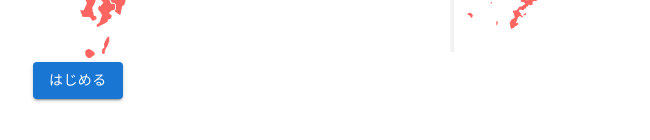
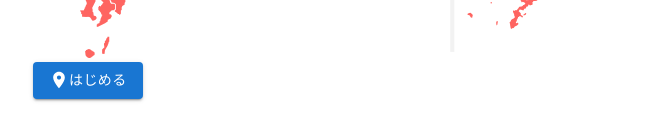
Before and after one commit to Apocalyptic-Wonderboiled/wonder-app, a React (Create React App) app: page / in a window 1280 px wide. Shown: the part 540-680 px from the top of the page, without its empty margins (31-681 px from the left). Built offline with nearby package versions, Linux system fonts and the light colour scheme.

Commit message:
#16 ボタンにアイコン追加

```diff
--- a/src/components/StartStopButton.jsx
+++ b/src/components/StartStopButton.jsx
@@ -1,8 +1,10 @@
 import Button from '@mui/material/Button';
+import PlaceIcon from '@mui/icons-material/Place';
 
 export const StartStopButton = (props) => {
   return (
     <Button variant="contained" onClick={props.handleClick}>
+      <PlaceIcon fontSize="small" />
       {props.text}
     </Button>
   );
```
